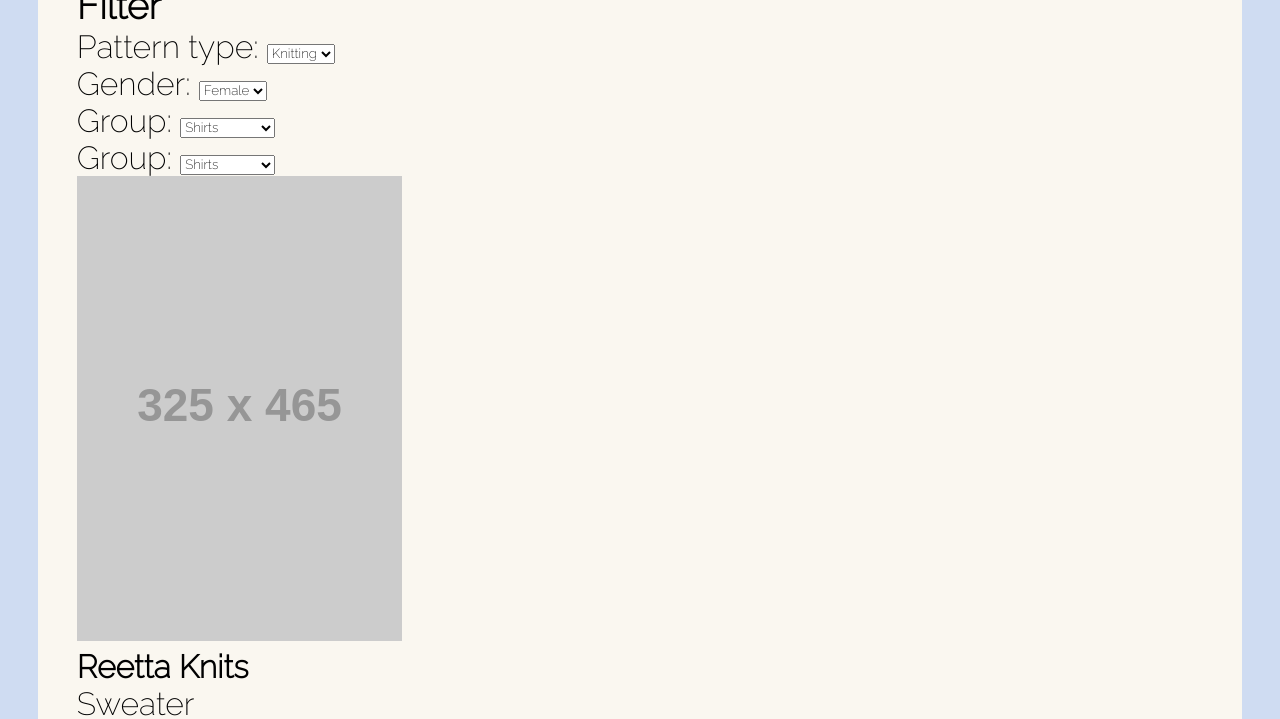
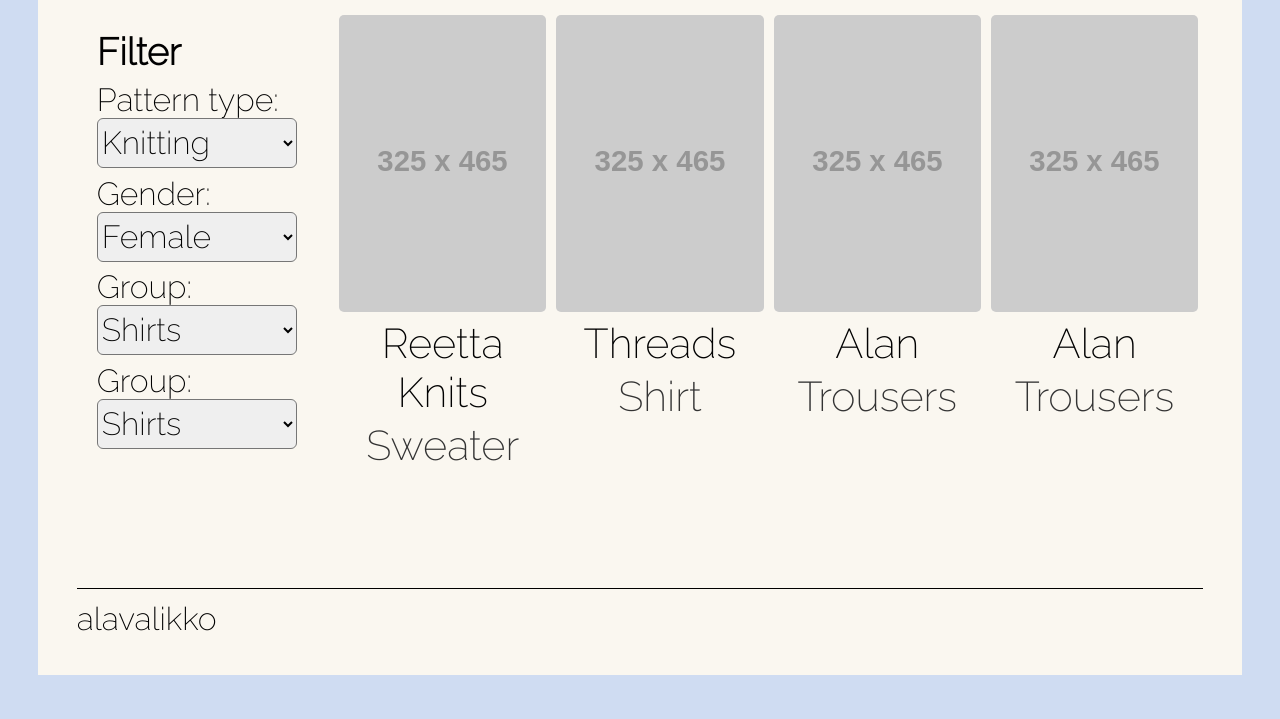
Before and after one commit to emmi3s/freepatterns, a plain HTML site: page index.html in a window 1280 px wide. Shown: the part 764-1483 px from the top of the page. After the commit the page ends 1439 px from the top, so only its background shows below. Drawn offline with nearby package versions, Linux system fonts and the light colour scheme; placeholder pictures from the web are drawn by us.

Commit message:
Update styles.css

```diff
--- a/styles.css
+++ b/styles.css
@@ -75,12 +75,12 @@ main {
 
 /*etusivun kuva*/
 #container-image{
-    max-width: 70%;
+    max-width: 60%;
 }
 
 /*etusivun otsikko & teksti*/
 .container-text{
-    max-width: 30%;
+    max-width: 40%;
     align-self: flex-start;
     margin-top: 5%;
 }
@@ -89,6 +89,82 @@ main {
 #container-p{
     margin-top: 8%;
 }
+
+
+#gallery-header{
+    margin-top: 6%;
+    margin-left: 45%;
+    margin-bottom: 3%;
+}
+
+
+
+/*filtervalikko*/
+select{
+    height: 50px;
+    width: 200px;
+    font-size: 1em;
+    border-radius: 6px;
+}
+
+.gallery-container-filter{
+    margin-top: 4%;
+}
+
+.gallery-container-filter{
+    margin-top: 3%;
+}
+/*filtervalikko*/
+
+
+
+
+/*kuvagalleria*/
+.gallery-container {
+    display: flex;
+    margin-bottom: 10%;
+}
+
+.filter {
+    width: 20%;
+    padding: 20px;
+
+}
+
+.gallery {
+    width: 80%;
+    display: flex;
+    flex-wrap: wrap;
+    justify-content: flex-start;
+}
+
+.item {
+    width: 25%;
+    padding: 5px;
+    box-sizing: border-box;
+    text-align: center;
+}
+
+img {
+    width: 100%;
+    height: auto;
+    border-radius: 5px;
+}
+
+.gallery-item-header-text {
+    font-size: 1.3em;
+    color: #333;
+    margin-top: 2%;
+}
+
+.gallery-item-header {
+    font-size: 1.3em;
+    margin-bottom: 0;
+    font-weight: normal;
+
+}
+/*kuvagalleria*/
+
 
 
 
```
